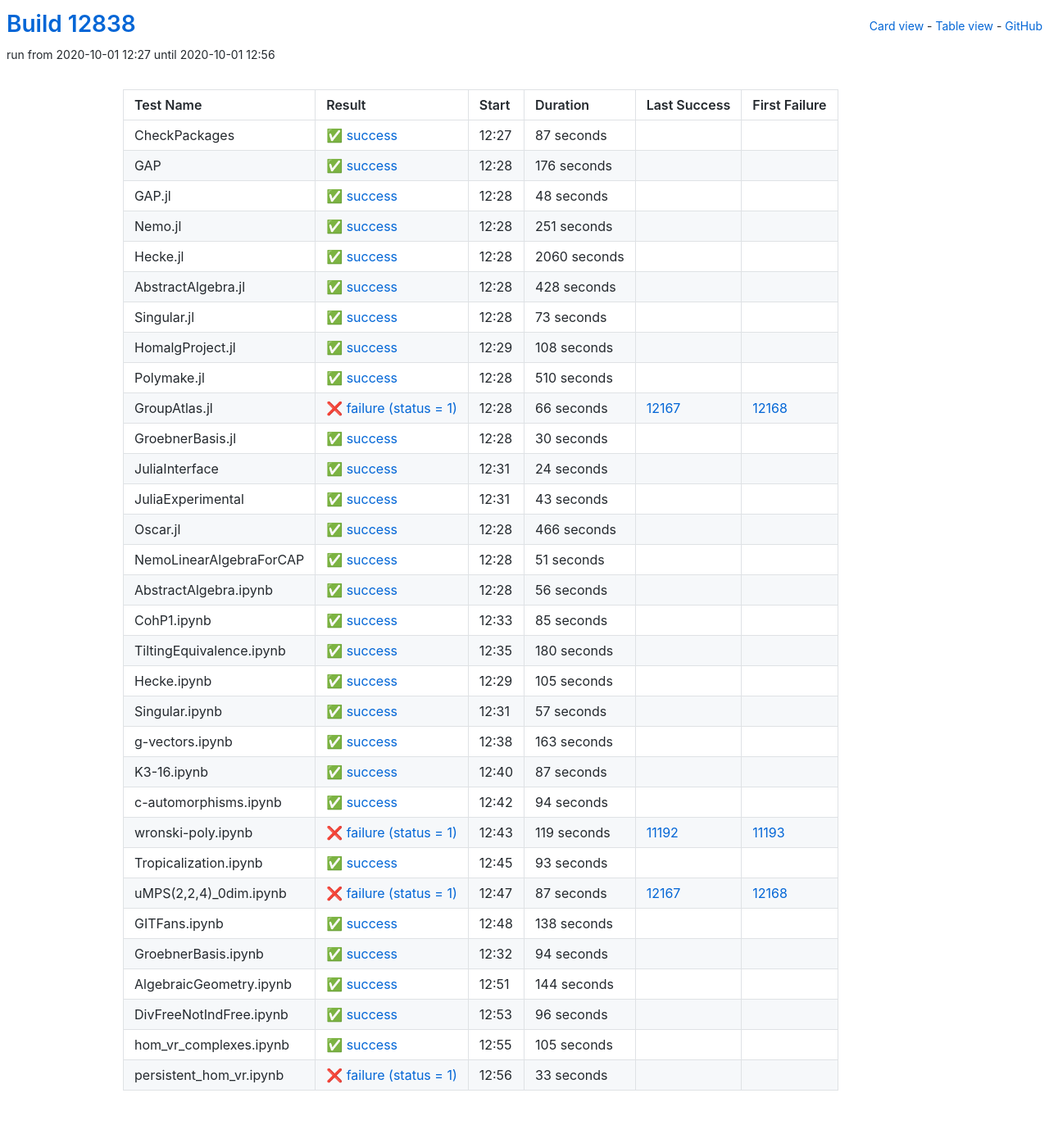
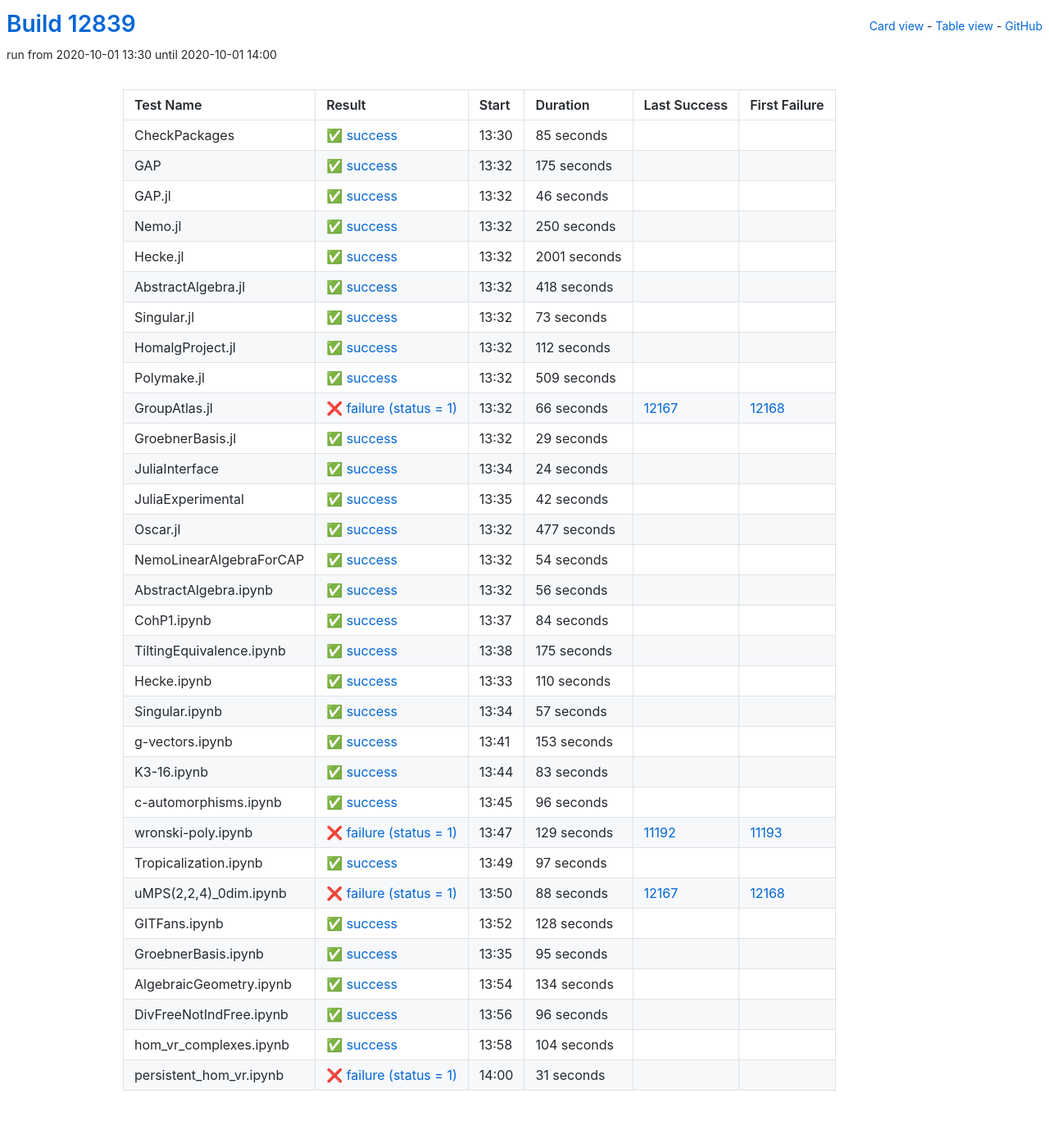
Before and after one commit to oscar-system/oscar-ci-status, a Jekyll site: the page built from table.html, in a window 1280 px wide. Shown: the whole page at 82% size. Built offline with Jekyll 4.4.1, drawn with Linux system fonts in a browser that asks for light colours.

Commit message:
Build #12839

```diff
--- a/_data/ci.yml
+++ b/_data/ci.yml
@@ -1,6 +1,6 @@
 ---
-build: 12838
-build_url: https://oscarci.mathematik.uni-kl.de/job/oscar/12838/
+build: 12839
+build_url: https://oscarci.mathematik.uni-kl.de/job/oscar/12839/
 job: oscar
 organization: oscar-system
 repo: oscar-ci-status
@@ -8,80 +8,80 @@
 tests:
 - name: CheckPackages
   id: checkpackages
-  log: https://oscarci.mathematik.uni-kl.de/job/oscar/12838/artifact/logs/build-12838/CheckPackages.log
-  start: 2020-10-01 12:27
+  log: https://oscarci.mathematik.uni-kl.de/job/oscar/12839/artifact/logs/build-12839/CheckPackages.log
+  start: 2020-10-01 13:30
   success: true
   exitcode: 0
   status: success
-  duration: 87
+  duration: 85
   last_success: false
   last_success_url:
   first_failure: false
   first_failure_url:
 - name: GAP
   id: gap
-  log: https://oscarci.mathematik.uni-kl.de/job/oscar/12838/artifact/logs/build-12838/GAP.log
-  start: 2020-10-01 12:28
+  log: https://oscarci.mathematik.uni-kl.de/job/oscar/12839/artifact/logs/build-12839/GAP.log
+  start: 2020-10-01 13:32
   success: true
   exitcode: 0
   status: success
-  duration: 176
+  duration: 175
   last_success: false
   last_success_url:
   first_failure: false
   first_failure_url:
 - name: GAP.jl
   id: gap-jl
-  log: https://oscarci.mathematik.uni-kl.de/job/oscar/12838/artifact/logs/build-12838/GAP.jl.log
-  start: 2020-10-01 12:28
+  log: https://oscarci.mathematik.uni-kl.de/job/oscar/12839/artifact/logs/build-12839/GAP.jl.log
+  start: 2020-10-01 13:32
   success: true
   exitcode: 0
   status: success
-  duration: 48
+  duration: 46
   last_success: false
   last_success_url:
   first_failure: false
   first_failure_url:
 - name: Nemo.jl
   id: nemo-jl
-  log: https://oscarci.mathematik.uni-kl.de/job/oscar/12838/artifact/logs/build-12838/Nemo.jl.log
-  start: 2020-10-01 12:28
+  log: https://oscarci.mathematik.uni-kl.de/job/oscar/12839/artifact/logs/build-12839/Nemo.jl.log
+  start: 2020-10-01 13:32
   success: true
   exitcode: 0
   status: success
-  duration: 251
+  duration: 250
   last_success: false
   last_success_url:
   first_failure: false
   first_failure_url:
 - name: Hecke.jl
   id: hecke-jl
-  log: https://oscarci.mathematik.uni-kl.de/job/oscar/12838/artifact/logs/build-12838/Hecke.jl.log
-  start: 2020-10-01 12:28
+  log: https://oscarci.mathematik.uni-kl.de/job/oscar/12839/artifact/logs/build-12839/Hecke.jl.log
+  start: 2020-10-01 13:32
   success: true
   exitcode: 0
   status: success
-  duration: 2060
+  duration: 2001
   last_success: false
   last_success_url:
   first_failure: false
   first_failure_url:
 - name: AbstractAlgebra.jl
   id: abstractalgebra-jl
-  log: https://oscarci.mathematik.uni-kl.de/job/oscar/12838/artifact/logs/build-12838/AbstractAlgebra.jl.log
-  start: 2020-10-01 12:28
+  log: https://oscarci.mathematik.uni-kl.de/job/oscar/12839/artifact/logs/build-12839/AbstractAlgebra.jl.log
+  start: 2020-10-01 13:32
   success: true
   exitcode: 0
   status: success
-  duration: 428
+  duration: 418
   last_success: false
   last_success_url:
   first_failure: false
   first_failure_url:
 - name: Singular.jl
   id: singular-jl
-  log: https://oscarci.mathematik.uni-kl.de/job/oscar/12838/artifact/logs/build-12838/Singular.jl.log
-  start: 2020-10-01 12:28
+  log: https://oscarci.mathematik.uni-kl.de/job/oscar/12839/artifact/logs/build-12839/Singular.jl.log
+  start: 2020-10-01 13:32
   success: true
   exitcode: 0
   status: success
@@ -92,32 +92,32 @@
   first_failure_url:
 - name: HomalgProject.jl
   id: homalgproject-jl
-  log: https://oscarci.mathematik.uni-kl.de/job/oscar/12838/artifact/logs/build-12838/HomalgProject.jl.log
-  start: 2020-10-01 12:29
+  log: https://oscarci.mathematik.uni-kl.de/job/oscar/12839/artifact/logs/build-12839/HomalgProject.jl.log
+  start: 2020-10-01 13:32
   success: true
   exitcode: 0
   status: success
-  duration: 108
+  duration: 112
   last_success: false
   last_success_url:
   first_failure: false
   first_failure_url:
 - name: Polymake.jl
   id: polymake-jl
-  log: https://oscarci.mathematik.uni-kl.de/job/oscar/12838/artifact/logs/build-12838/Polymake.jl.log
-  start: 2020-10-01 12:28
+  log: https://oscarci.mathematik.uni-kl.de/job/oscar/12839/artifact/logs/build-12839/Polymake.jl.log
+  start: 2020-10-01 13:32
   success: true
   exitcode: 0
   status: success
-  duration: 510
+  duration: 509
   last_success: false
   last_success_url:
   first_failure: false
   first_failure_url:
 - name: GroupAtlas.jl
   id: groupatlas-jl
-  log: https://oscarci.mathematik.uni-kl.de/job/oscar/12838/artifact/logs/build-12838/GroupAtlas.jl.log
-  start: 2020-10-01 12:28
+  log: https://oscarci.mathematik.uni-kl.de/job/oscar/12839/artifact/logs/build-12839/GroupAtlas.jl.log
+  start: 2020-10-01 13:32
   success: false
   exitcode: 1
   status: failure
@@ -128,20 +128,20 @@
   first_failure_url: https://oscarci.mathematik.uni-kl.de/job/oscar/12168/
 - name: GroebnerBasis.jl
   id: groebnerbasis-jl
-  log: https://oscarci.mathematik.uni-kl.de/job/oscar/12838/artifact/logs/build-12838/GroebnerBasis.jl.log
-  start: 2020-10-01 12:28
+  log: https://oscarci.mathematik.uni-kl.de/job/oscar/12839/artifact/logs/build-12839/GroebnerBasis.jl.log
+  start: 2020-10-01 13:32
   success: true
   exitcode: 0
   status: success
-  duration: 30
+  duration: 29
   last_success: false
   last_success_url:
   first_failure: false
   first_failure_url:
 - name: JuliaInterface
   id: juliainterface
-  log: https://oscarci.mathematik.uni-kl.de/job/oscar/12838/artifact/logs/build-12838/JuliaInterface.log
-  start: 2020-10-01 12:31
+  log: https://oscarci.mathematik.uni-kl.de/job/oscar/12839/artifact/logs/build-12839/JuliaInterface.log
+  start: 2020-10-01 13:34
   success: true
   exitcode: 0
   status: success
@@ -152,44 +152,44 @@
   first_failure_url:
 - name: JuliaExperimental
   id: juliaexperimental
-  log: https://oscarci.mathematik.uni-kl.de/job/oscar/12838/artifact/logs/build-12838/JuliaExperimental.log
-  start: 2020-10-01 12:31
+  log: https://oscarci.mathematik.uni-kl.de/job/oscar/12839/artifact/logs/build-12839/JuliaExperimental.log
+  start: 2020-10-01 13:35
   success: true
   exitcode: 0
   status: success
-  duration: 43
+  duration: 42
   last_success: false
   last_success_url:
   first_failure: false
   first_failure_url:
 - name: Oscar.jl
   id: oscar-jl
-  log: https://oscarci.mathematik.uni-kl.de/job/oscar/12838/artifact/logs/build-12838/Oscar.jl.log
-  start: 2020-10-01 12:28
+  log: https://oscarci.mathematik.uni-kl.de/job/oscar/12839/artifact/logs/build-12839/Oscar.jl.log
+  start: 2020-10-01 13:32
   success: true
   exitcode: 0
   status: success
-  duration: 466
+  duration: 477
   last_success: false
   last_success_url:
   first_failure: false
   first_failure_url:
 - name: NemoLinearAlgebraForCAP
   id: nemolinearalgebraforcap
-  log: https://oscarci.mathematik.uni-kl.de/job/oscar/12838/artifact/logs/build-12838/NemoLinearAlgebraForCAP.log
-  start: 2020-10-01 12:28
+  log: https://oscarci.mathematik.uni-kl.de/job/oscar/12839/artifact/logs/build-12839/NemoLinearAlgebraForCAP.log
+  start: 2020-10-01 13:32
   success: true
   exitcode: 0
   status: success
-  duration: 51
+  duration: 54
   last_success: false
   last_success_url:
   first_failure: false
   first_failure_url:
 - name: AbstractAlgebra.ipynb
   id: abstractalgebra-ipynb
-  log: https://oscarci.mathematik.uni-kl.de/job/oscar/12838/artifact/logs/build-12838/AbstractAlgebra.ipynb.log
-  start: 2020-10-01 12:28
+  log: https://oscarci.mathematik.uni-kl.de/job/oscar/12839/artifact/logs/build-12839/AbstractAlgebra.ipynb.log
+  start: 2020-10-01 13:32
   success: true
   exitcode: 0
   status: success
@@ -200,44 +200,44 @@
   first_failure_url:
 - name: CohP1.ipynb
   id: cohp1-ipynb
-  log: https://oscarci.mathematik.uni-kl.de/job/oscar/12838/artifact/logs/build-12838/CohP1.ipynb.log
-  start: 2020-10-01 12:33
+  log: https://oscarci.mathematik.uni-kl.de/job/oscar/12839/artifact/logs/build-12839/CohP1.ipynb.log
+  start: 2020-10-01 13:37
   success: true
   exitcode: 0
   status: success
-  duration: 85
+  duration: 84
   last_success: false
   last_success_url:
   first_failure: false
   first_failure_url:
 - name: TiltingEquivalence.ipynb
   id: tiltingequivalence-ipynb
-  log: https://oscarci.mathematik.uni-kl.de/job/oscar/12838/artifact/logs/build-12838/TiltingEquivalence.ipynb.log
-  start: 2020-10-01 12:35
+  log: https://oscarci.mathematik.uni-kl.de/job/oscar/12839/artifact/logs/build-12839/TiltingEquivalence.ipynb.log
+  start: 2020-10-01 13:38
   success: true
   exitcode: 0
   status: success
-  duration: 180
+  duration: 175
   last_success: false
   last_success_url:
   first_failure: false
   first_failure_url:
 - name: Hecke.ipynb
   id: hecke-ipynb
-  log: https://oscarci.mathematik.uni-kl.de/job/oscar/12838/artifact/logs/build-12838/Hecke.ipynb.log
-  start: 2020-10-01 12:29
+  log: https://oscarci.mathematik.uni-kl.de/job/oscar/12839/artifact/logs/build-12839/Hecke.ipynb.log
+  start: 2020-10-01 13:33
   success: true
   exitcode: 0
   status: success
-  duration: 105
+  duration: 110
   last_success: false
   last_success_url:
   first_failure: false
   first_failure_url:
 - name: Singular.ipynb
   id: singular-ipynb
-  log: https://oscarci.mathematik.uni-kl.de/job/oscar/12838/artifact/logs/build-12838/Singular.ipynb.log
-  start: 2020-10-01 12:31
+  log: https://oscarci.mathematik.uni-kl.de/job/oscar/12839/artifact/logs/build-12839/Singular.ipynb.log
+  start: 2020-10-01 13:34
   success: true
   exitcode: 0
   status: success
@@ -248,116 +248,116 @@
   first_failure_url:
 - name: g-vectors.ipynb
   id: g-vectors-ipynb
-  log: https://oscarci.mathematik.uni-kl.de/job/oscar/12838/artifact/logs/build-12838/g-vectors.ipynb.log
-  start: 2020-10-01 12:38
+  log: https://oscarci.mathematik.uni-kl.de/job/oscar/12839/artifact/logs/build-12839/g-vectors.ipynb.log
+  start: 2020-10-01 13:41
   success: true
   exitcode: 0
   status: success
-  duration: 163
+  duration: 153
   last_success: false
   last_success_url:
   first_failure: false
   first_failure_url:
 - name: K3-16.ipynb
   id: k3-16-ipynb
-  log: https://oscarci.mathematik.uni-kl.de/job/oscar/12838/artifact/logs/build-12838/K3-16.ipynb.log
-  start: 2020-10-01 12:40
+  log: https://oscarci.mathematik.uni-kl.de/job/oscar/12839/artifact/logs/build-12839/K3-16.ipynb.log
+  start: 2020-10-01 13:44
   success: true
   exitcode: 0
   status: success
-  duration: 87
+  duration: 83
   last_success: false
   last_success_url:
   first_failure: false
   first_failure_url:
 - name: c-automorphisms.ipynb
   id: c-automorphisms-ipynb
-  log: https://oscarci.mathematik.uni-kl.de/job/oscar/12838/artifact/logs/build-12838/c-automorphisms.ipynb.log
-  start: 2020-10-01 12:42
+  log: https://oscarci.mathematik.uni-kl.de/job/oscar/12839/artifact/logs/build-12839/c-automorphisms.ipynb.log
+  start: 2020-10-01 13:45
   success: true
   exitcode: 0
   status: success
-  duration: 94
+  duration: 96
   last_success: false
   last_success_url:
   first_failure: false
   first_failure_url:
 - name: wronski-poly.ipynb
   id: wronski-poly-ipynb
-  log: https://oscarci.mathematik.uni-kl.de/job/oscar/12838/artifact/logs/build-12838/wronski-poly.ipynb.log
-  start: 2020-10-01 12:43
+  log: https://oscarci.mathematik.uni-kl.de/job/oscar/12839/artifact/logs/build-12839/wronski-poly.ipynb.log
+  start: 2020-10-01 13:47
   success: false
   exitcode: 1
   status: failure
-  duration: 119
+  duration: 129
   last_success: 11192
   last_success_url: https://oscarci.mathematik.uni-kl.de/job/oscar/11192/
   first_failure: 11193
   first_failure_url: https://oscarci.mathematik.uni-kl.de/job/oscar/11193/
 - name: Tropicalization.ipynb
   id: tropicalization-ipynb
-  log: https://oscarci.mathematik.uni-kl.de/job/oscar/12838/artifact/logs/build-12838/Tropicalization.ipynb.log
-  start: 2020-10-01 12:45
+  log: https://oscarci.mathematik.uni-kl.de/job/oscar/12839/artifact/logs/build-12839/Tropicalization.ipynb.log
+  start: 2020-10-01 13:49
   success: true
   exitcode: 0
   status: success
-  duration: 93
+  duration: 97
   last_success: false
   last_success_url:
   first_failure: false
   first_failure_url:
 - name: uMPS(2,2,4)_0dim.ipynb
   id: umps-2-2-4-0dim-ipynb
-  log: https://oscarci.mathematik.uni-kl.de/job/oscar/12838/artifact/logs/build-12838/uMPS-2-2-4-_0dim.ipynb.log
-  start: 2020-10-01 12:47
+  log: https://oscarci.mathematik.uni-kl.de/job/oscar/12839/artifact/logs/build-12839/uMPS-2-2-4-_0dim.ipynb.log
+  start: 2020-10-01 13:50
   success: false
   exitcode: 1
   status: failure
-  duration: 87
+  duration: 88
   last_success: 12167
   last_success_url: https://oscarci.mathematik.uni-kl.de/job/oscar/12167/
   first_failure: 12168
   first_failure_url: https://oscarci.mathematik.uni-kl.de/job/oscar/12168/
 - name: GITFans.ipynb
   id: gitfans-ipynb
-  log: https://oscarci.mathematik.uni-kl.de/job/oscar/12838/artifact/logs/build-12838/GITFans.ipynb.log
-  start: 2020-10-01 12:48
+  log: https://oscarci.mathematik.uni-kl.de/job/oscar/12839/artifact/logs/build-12839/GITFans.ipynb.log
+  start: 2020-10-01 13:52
   success: true
   exitcode: 0
   status: success
-  duration: 138
+  duration: 128
   last_success: false
   last_success_url:
   first_failure: false
   first_failure_url:
 - name: GroebnerBasis.ipynb
   id: groebnerbasis-ipynb
-  log: https://oscarci.mathematik.uni-kl.de/job/oscar/12838/artifact/logs/build-12838/GroebnerBasis.ipynb.log
-  start: 2020-10-01 12:32
+  log: https://oscarci.mathematik.uni-kl.de/job/oscar/12839/artifact/logs/build-12839/GroebnerBasis.ipynb.log
+  start: 2020-10-01 13:35
   success: true
   exitcode: 0
   status: success
-  duration: 94
+  duration: 95
   last_success: false
   last_success_url:
   first_failure: false
   first_failure_url:
 - name: AlgebraicGeometry.ipynb
   id: algebraicgeometry-ipynb
-  log: https://oscarci.mathematik.uni-kl.de/job/oscar/12838/artifact/logs/build-12838/AlgebraicGeometry.ipynb.log
-  start: 2020-10-01 12:51
+  log: https://oscarci.mathematik.uni-kl.de/job/oscar/12839/artifact/logs/build-12839/AlgebraicGeometry.ipynb.log
+  start: 2020-10-01 13:54
   success: true
   exitcode: 0
   status: success
-  duration: 144
+  duration: 134
   last_success: false
   last_success_url:
   first_failure: false
   first_failure_url:
 - name: DivFreeNotIndFree.ipynb
   id: divfreenotindfree-ipynb
-  log: https://oscarci.mathematik.uni-kl.de/job/oscar/12838/artifact/logs/build-12838/DivFreeNotIndFree.ipynb.log
-  start: 2020-10-01 12:53
+  log: https://oscarci.mathematik.uni-kl.de/job/oscar/12839/artifact/logs/build-12839/DivFreeNotIndFree.ipynb.log
+  start: 2020-10-01 13:56
   success: true
   exitcode: 0
   status: success
@@ -368,24 +368,24 @@
   first_failure_url:
 - name: hom_vr_complexes.ipynb
   id: hom-vr-complexes-ipynb
-  log: https://oscarci.mathematik.uni-kl.de/job/oscar/12838/artifact/logs/build-12838/hom_vr_complexes.ipynb.log
-  start: 2020-10-01 12:55
+  log: https://oscarci.mathematik.uni-kl.de/job/oscar/12839/artifact/logs/build-12839/hom_vr_complexes.ipynb.log
+  start: 2020-10-01 13:58
   success: true
   exitcode: 0
   status: success
-  duration: 105
+  duration: 104
   last_success: false
   last_success_url:
   first_failure: false
   first_failure_url:
 - name: persistent_hom_vr.ipynb
   id: persistent-hom-vr-ipynb
-  log: https://oscarci.mathematik.uni-kl.de/job/oscar/12838/artifact/logs/build-12838/persistent_hom_vr.ipynb.log
-  start: 2020-10-01 12:56
+  log: https://oscarci.mathematik.uni-kl.de/job/oscar/12839/artifact/logs/build-12839/persistent_hom_vr.ipynb.log
+  start: 2020-10-01 14:00
   success: false
   exitcode: 1
   status: failure
-  duration: 33
+  duration: 31
   last_success: false
   last_success_url:
   first_failure: false
```
Also changed, not shown: README.md.
